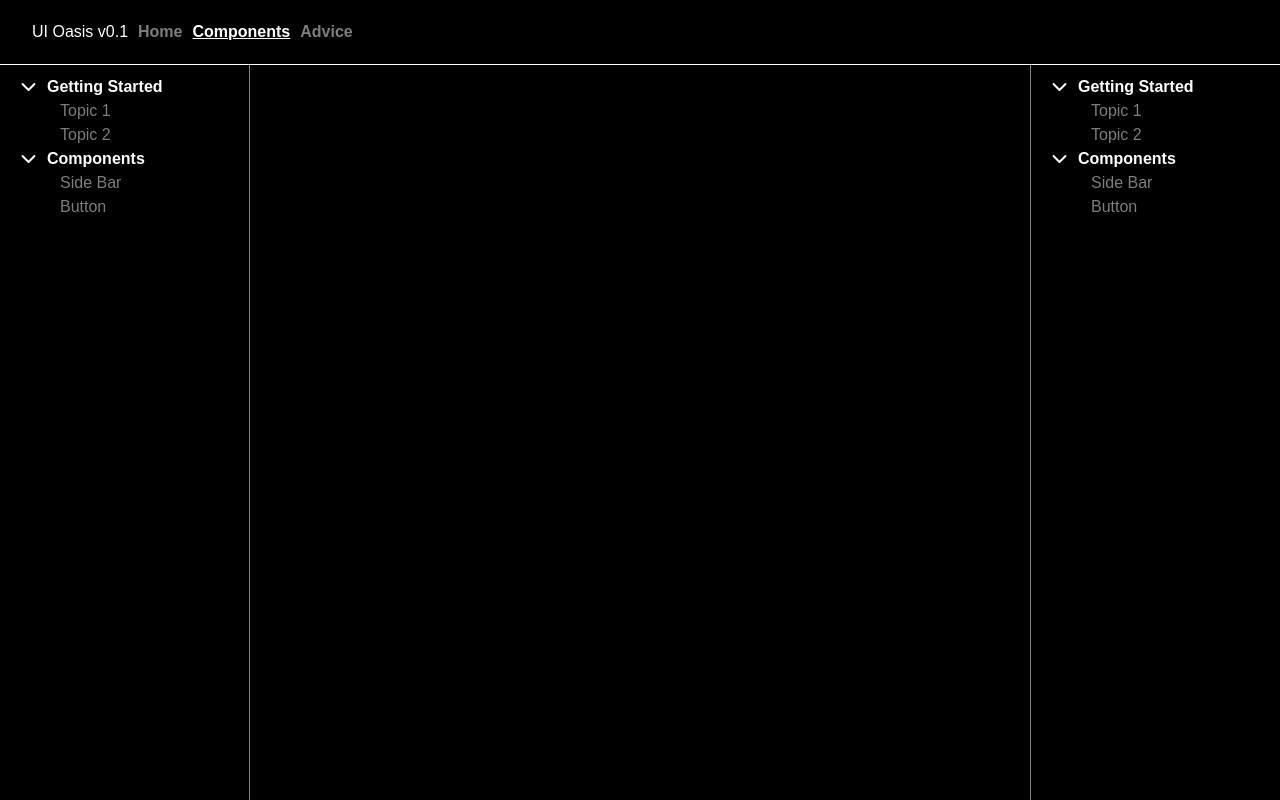
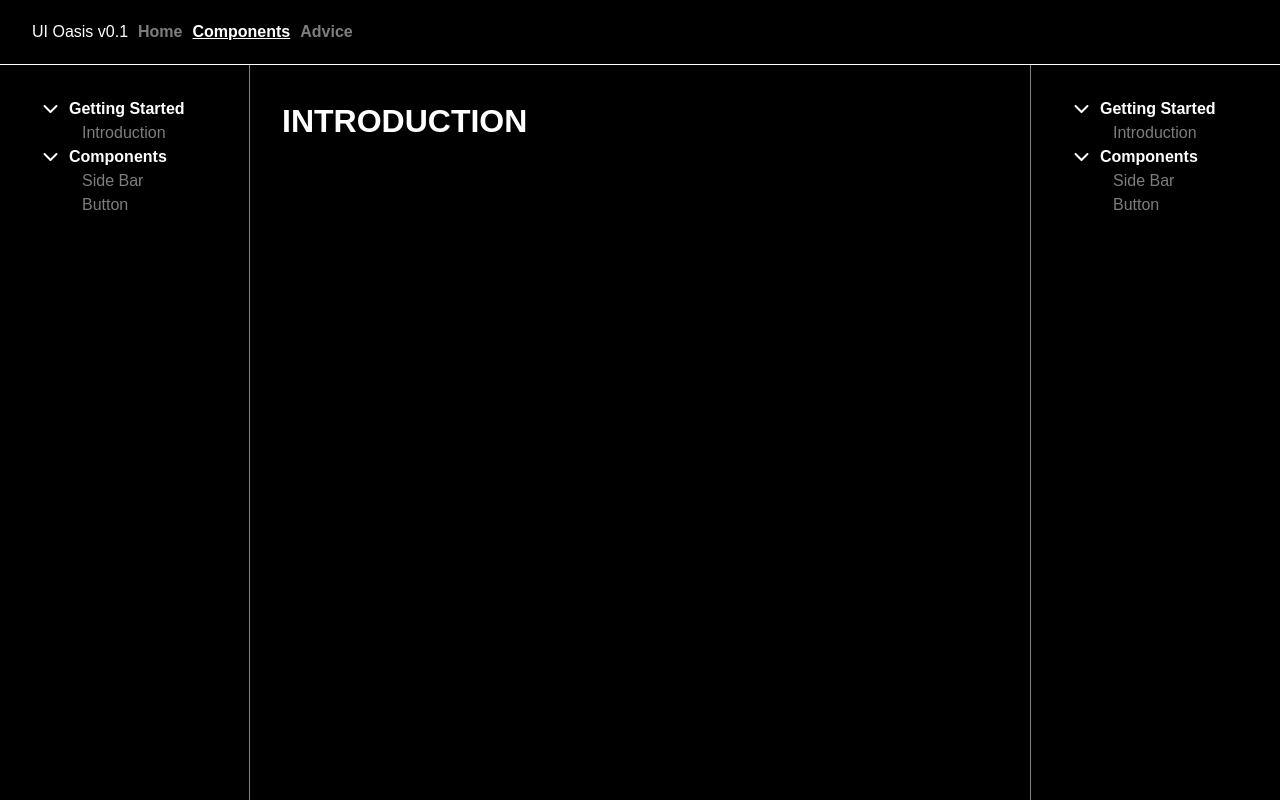
Before and after one commit to RaulAtWork/UI-Oasis, a React (Vite) app: page /components/introduction in a window 1280 px wide. Built offline with nearby package versions, Linux system fonts and the light colour scheme; the HTML template or start-up script is replaced by a standard one.

Commit message:
added introduction added redirection to components introduction

```diff
--- a/src/App.jsx
+++ b/src/App.jsx
@@ -1,4 +1,4 @@
-import { Route, Routes } from "react-router-dom"
+import { Navigate, Route, Routes, redirect } from "react-router-dom"
 import Header from "./components/Header"
 import Home from "./pages/Home"
 import Components from "./pages/Components"
@@ -13,9 +13,8 @@ function App() {
       <Header/>
     <Routes>
       <Route path="/" Component={Home}/>
-      <Route path="/components" Component={Components}>
-        <Route path=":title" />
-      </Route>
+      <Route path="/components" element={<Navigate to="/components/introduction"/>}/>
+      <Route path="/components/:title" Component={Components}/>
       <Route path="/advice" Component={Advice}/>
       <Route path="*" Component={PageNotFound}/>
     </Routes>
--- a/src/pages/Components.jsx
+++ b/src/pages/Components.jsx
@@ -2,19 +2,21 @@ import { useParams } from "react-router-dom";
 import SideBar from "../components/SideBar";
 import C_SideBar from "./Components/C_Sidebar";
 import C_Buttons from "./Components/C_Buttons";
+import Introduction from "./Components/Introduction";
 
 const rootPath = "/components/"
 
 const sideBarData = [
   {
     section: "Getting Started",
-    topics: [{ name: "Topic 1" }, { name: "Topic 2" }],
+    topics: [{ name: "Introduction", link:rootPath+"introduction" }],
   },
   { section: "Components",
     topics: [{ name: "Side Bar", link:rootPath+"sidebar" }, { name: "Button" , link:rootPath+"button" }] },
 ];
 
 const pageByTitle = {
+  introduction: <Introduction/>,
   sidebar: <C_SideBar/>,
   button: <C_Buttons/>
 }
--- a/src/pages/Components/C_Sidebar.jsx
+++ b/src/pages/Components/C_Sidebar.jsx
@@ -1,7 +1,7 @@
 import SideBar from "../../components/SideBar"
 
 function C_SideBar(){
-    return(<article>
+    return(<article className="component-details">
         <h1> SideBar </h1>
         <h2> Preview </h2>
         {/*<SideBar/>*/}
--- /dev/null
+++ b/src/pages/Components/Introduction.jsx
@@ -0,0 +1,5 @@
+function Introduction(){
+    return <h1>INTRODUCTION</h1>
+}
+
+export default Introduction
--- a/src/styles/sidebar.css
+++ b/src/styles/sidebar.css
@@ -1,5 +1,6 @@
 .side-bar{
     width: 250px;
+    padding: var(--padding-l);
 }
 
 .side-bar.l-border{
@@ -11,9 +12,6 @@
 
 }
 
-.side-list{
-    padding: var(--padding-m)
-}
 
 .side-list ul{
     padding-left: var(--padding-xl);
--- a/src/styles/styles.css
+++ b/src/styles/styles.css
@@ -8,15 +8,11 @@ html {
   flex-direction: column;
 }
 
-main {
-  display: flex;
-  justify-content: center;
-}
-
 .container {
   max-width: 1000px;
   display: flex;
   flex: 1;
+  padding: var(--padding-l);
 }
 
 .main-content {
```
